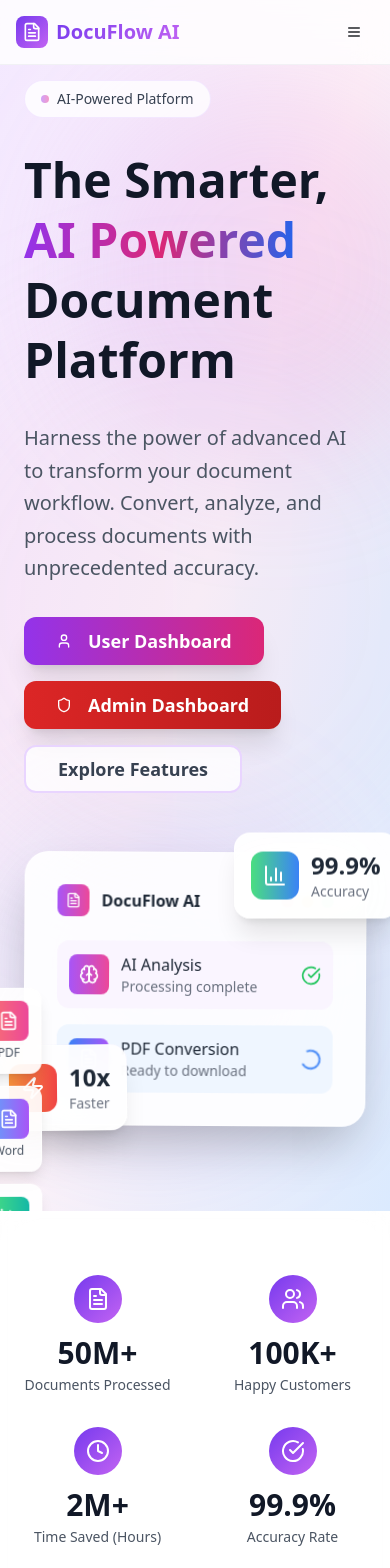
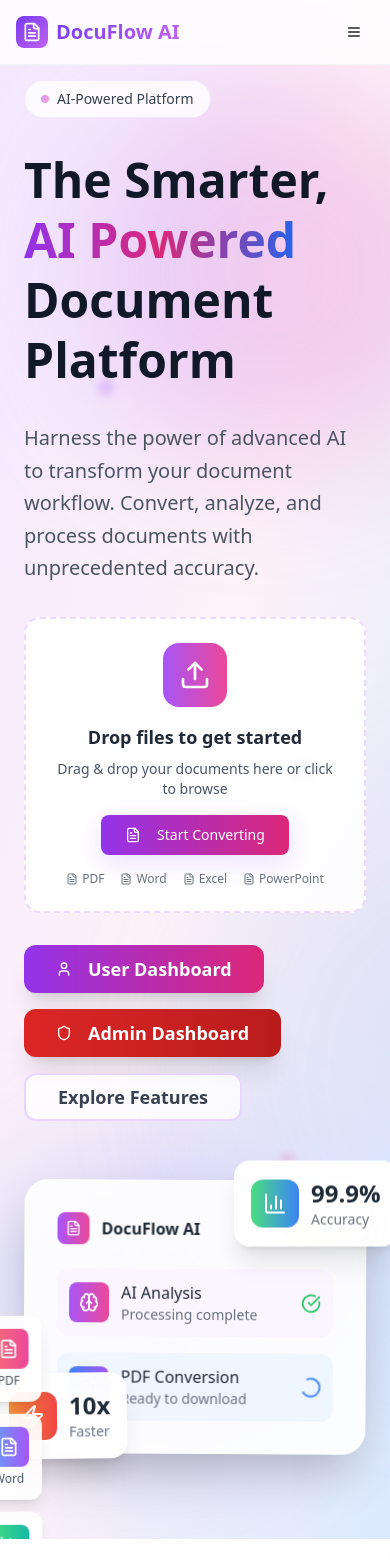
Before and after one commit to asr365/aiedit-ui-kit, a React (Vite) app: page / in a window 390 px wide. Shown: the top 1568 px of the page. Built offline with nearby package versions, Linux system fonts and the light colour scheme.

Commit message:
Add file upload and improve design
Added a file upload box to the hero section.
Improved hero animation and made tool design more dynamic.

```diff
--- a/src/pages/Index.tsx
+++ b/src/pages/Index.tsx
@@ -103,16 +103,21 @@ const Index = () => {
       <section className="relative min-h-screen flex items-center justify-center overflow-hidden bg-gradient-to-br from-purple-100 via-pink-50 to-blue-100">
         {/* Background Elements */}
         <div className="absolute inset-0">
-          {/* Gradient Orbs */}
-          <div className="absolute top-20 left-20 w-96 h-96 bg-gradient-to-r from-purple-400/20 to-pink-400/20 rounded-full blur-3xl animate-pulse-slow" />
-          <div className="absolute bottom-20 right-20 w-80 h-80 bg-gradient-to-r from-blue-400/20 to-purple-400/20 rounded-full blur-3xl animate-pulse-slow" style={{ animationDelay: '2s' }} />
-          <div className="absolute top-1/2 left-1/2 transform -translate-x-1/2 -translate-y-1/2 w-[600px] h-[600px] bg-gradient-to-r from-pink-300/10 to-blue-300/10 rounded-full blur-3xl" />
+          {/* Animated Gradient Orbs */}
+          <div className="absolute top-20 left-20 w-96 h-96 bg-gradient-to-r from-purple-400/30 to-pink-400/30 rounded-full blur-3xl animate-pulse-slow hover-glow" />
+          <div className="absolute bottom-20 right-20 w-80 h-80 bg-gradient-to-r from-blue-400/30 to-purple-400/30 rounded-full blur-3xl animate-pulse-slow" style={{ animationDelay: '2s' }} />
+          <div className="absolute top-1/2 left-1/2 transform -translate-x-1/2 -translate-y-1/2 w-[600px] h-[600px] bg-gradient-to-r from-pink-300/15 to-blue-300/15 rounded-full blur-3xl rotate-slow" />
+
+          {/* Dynamic floating particles */}
+          <div className="absolute top-1/4 left-1/4 w-4 h-4 bg-purple-400/40 rounded-full blur-sm bounce-gentle" />
+          <div className="absolute top-3/4 right-1/4 w-3 h-3 bg-pink-400/40 rounded-full blur-sm bounce-gentle" style={{ animationDelay: '1s' }} />
+          <div className="absolute top-1/2 left-3/4 w-5 h-5 bg-blue-400/40 rounded-full blur-sm bounce-gentle" style={{ animationDelay: '2s' }} />
         </div>
 
         <div className="relative z-10 max-w-7xl mx-auto px-6 grid lg:grid-cols-2 gap-16 items-center py-20">
           {/* Left Content */}
           <div className="space-y-8 animate-fade-in">
-            <div className="inline-flex items-center gap-2 bg-white/80 backdrop-blur-sm rounded-full px-4 py-2 border border-purple-200/50">
+            <div className="inline-flex items-center gap-2 bg-white/80 backdrop-blur-sm rounded-full px-4 py-2 border border-purple-200/50 hover-glow">
               <div className="w-2 h-2 bg-gradient-to-r from-purple-500 to-pink-500 rounded-full animate-pulse" />
               <span className="text-sm font-medium text-gray-700">AI-Powered Platform</span>
             </div>
@@ -120,7 +125,7 @@ const Index = () => {
             <h1 className="text-5xl lg:text-6xl xl:text-7xl font-bold leading-tight">
               <span className="text-gray-900">The Smarter,</span>
               <br />
-              <span className="bg-gradient-to-r from-purple-600 via-pink-600 to-blue-600 bg-clip-text text-transparent">
+              <span className="bg-gradient-to-r from-purple-600 via-pink-600 to-blue-600 bg-clip-text text-transparent animate-slide-up">
                 AI Powered
               </span>
               <br />
@@ -129,16 +134,53 @@ const Index = () => {
               <span className="text-gray-900">Platform</span>
             </h1>
 
-            <p className="text-xl text-gray-600 leading-relaxed max-w-lg">
+            <p className="text-xl text-gray-600 leading-relaxed max-w-lg animate-slide-up" style={{ animationDelay: '200ms' }}>
               Harness the power of advanced AI to transform your document workflow.
               Convert, analyze, and process documents with unprecedented accuracy.
             </p>
 
-            <div className="flex flex-col sm:flex-row gap-4">
+            {/* File Upload Box */}
+            <div className="bg-white/90 backdrop-blur-xl rounded-2xl p-6 border-2 border-dashed border-purple-300/50 hover:border-purple-400/70 transition-all duration-300 hover:shadow-xl hover:scale-[1.02] animate-slide-in-up" style={{ animationDelay: '400ms' }}>
+              <div className="text-center space-y-4">
+                <div className="w-16 h-16 bg-gradient-to-r from-purple-500 to-pink-500 rounded-2xl flex items-center justify-center mx-auto hover:scale-110 transition-transform duration-300">
+                  <Upload className="w-8 h-8 text-white" />
+                </div>
+                <div>
+                  <h3 className="text-lg font-semibold text-gray-800 mb-2">Drop files to get started</h3>
+                  <p className="text-gray-600 text-sm mb-4">Drag & drop your documents here or click to browse</p>
+                  <Link to="/tools">
+                    <Button className="bg-gradient-to-r from-purple-600 to-pink-600 hover:from-purple-700 hover:to-pink-700 text-white px-6 py-2 rounded-lg font-medium hover:scale-105 transition-all duration-300">
+                      <FileText className="w-4 h-4 mr-2" />
+                      Start Converting
+                    </Button>
+                  </Link>
+                </div>
+                <div className="flex items-center justify-center gap-4 text-xs text-gray-500">
+                  <span className="flex items-center gap-1">
+                    <FileText className="w-3 h-3" />
+                    PDF
+                  </span>
+                  <span className="flex items-center gap-1">
+                    <FileText className="w-3 h-3" />
+                    Word
+                  </span>
+                  <span className="flex items-center gap-1">
+                    <FileText className="w-3 h-3" />
+                    Excel
+                  </span>
+                  <span className="flex items-center gap-1">
+                    <FileText className="w-3 h-3" />
+                    PowerPoint
+                  </span>
+                </div>
+              </div>
+            </div>
+
+            <div className="flex flex-col sm:flex-row gap-4 animate-slide-in-up" style={{ animationDelay: '600ms' }}>
               <Link to="/dashboard">
                 <Button
                   size="lg"
-                  className="bg-gradient-to-r from-purple-600 to-pink-600 hover:from-purple-700 hover:to-pink-700 text-white px-8 py-4 rounded-xl font-semibold text-lg shadow-xl hover:shadow-2xl transition-all duration-300 hover:scale-105"
+                  className="bg-gradient-to-r from-purple-600 to-pink-600 hover:from-purple-700 hover:to-pink-700 text-white px-8 py-4 rounded-xl font-semibold text-lg shadow-xl hover:shadow-2xl transition-all duration-300 hover:scale-105 hover-glow"
                 >
                   <User className="w-5 h-5 mr-2" />
                   User Dashboard
@@ -147,7 +189,7 @@ const Index = () => {
               <Link to="/admin">
                 <Button
                   size="lg"
-                  className="bg-gradient-to-r from-red-600 to-red-700 hover:from-red-700 hover:to-red-800 text-white px-8 py-4 rounded-xl font-semibold text-lg shadow-xl hover:shadow-2xl transition-all duration-300 hover:scale-105"
+                  className="bg-gradient-to-r from-red-600 to-red-700 hover:from-red-700 hover:to-red-800 text-white px-8 py-4 rounded-xl font-semibold text-lg shadow-xl hover:shadow-2xl transition-all duration-300 hover:scale-105 hover-glow"
                 >
                   <Shield className="w-5 h-5 mr-2" />
                   Admin Dashboard
```
Also changed, not shown: src/components/Hero3D.tsx (+92 -52 lines).
